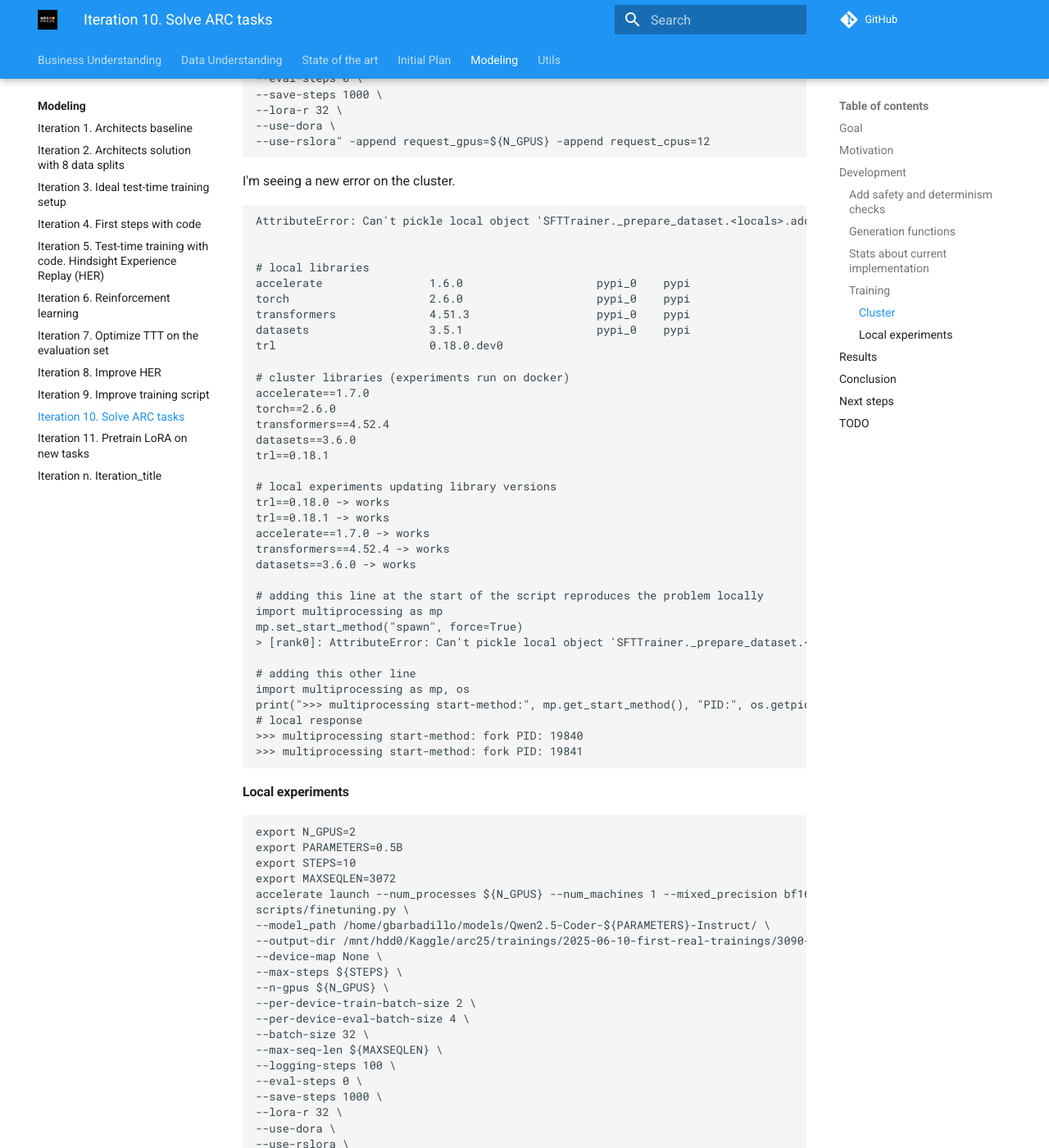
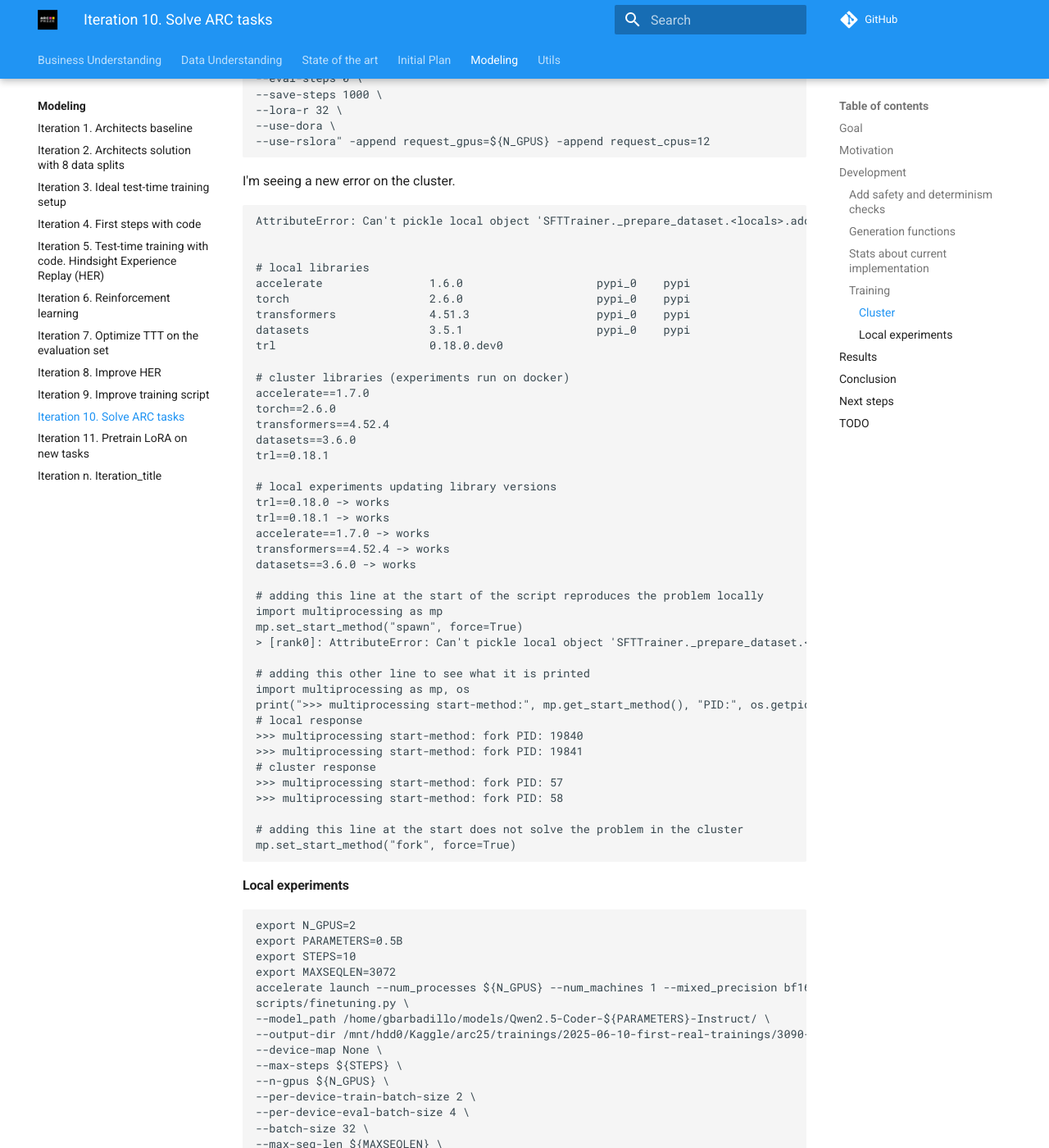
Before and after one commit to ironbar/arc25, an MkDocs documentation site: the page built from docs/modeling/Iteration_10_solve_arc_tasks.md, in a window 1280 px wide and 1400 px high, scrolled down 2115 px. Shown: the whole window at 82% size. Built offline with MkDocs 1.6.1 and Material for MkDocs 9.7.7, drawn with Linux system fonts in a browser that asks for light colours; comment, search, counter and statistics services are not loaded.

Commit message:
documented results

````diff
--- a/docs/modeling/Iteration_10_solve_arc_tasks.md
+++ b/docs/modeling/Iteration_10_solve_arc_tasks.md
@@ -131,12 +131,18 @@ import multiprocessing as mp
 mp.set_start_method("spawn", force=True)
 > [rank0]: AttributeError: Can't pickle local object 'SFTTrainer._prepare_dataset.<locals>.add_eos'
 
-# adding this other line
+# adding this other line to see what it is printed
 import multiprocessing as mp, os
 print(">>> multiprocessing start-method:", mp.get_start_method(), "PID:", os.getpid())
 # local response
 >>> multiprocessing start-method: fork PID: 19840
 >>> multiprocessing start-method: fork PID: 19841
+# cluster response
+>>> multiprocessing start-method: fork PID: 57
+>>> multiprocessing start-method: fork PID: 58
+
+# adding this line at the start does not solve the problem in the cluster
+mp.set_start_method("fork", force=True)
 ```
 
 #### Local experiments
````
